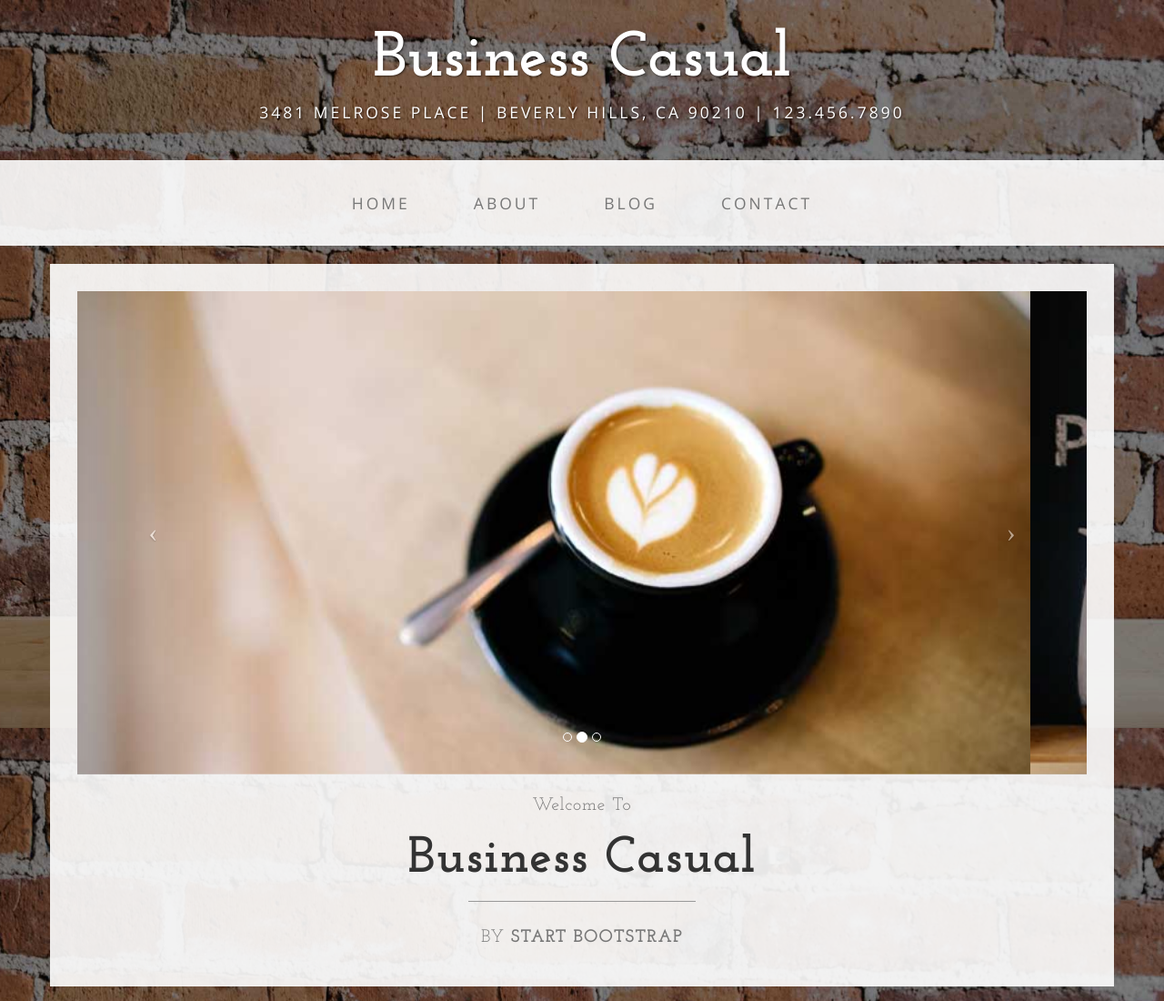
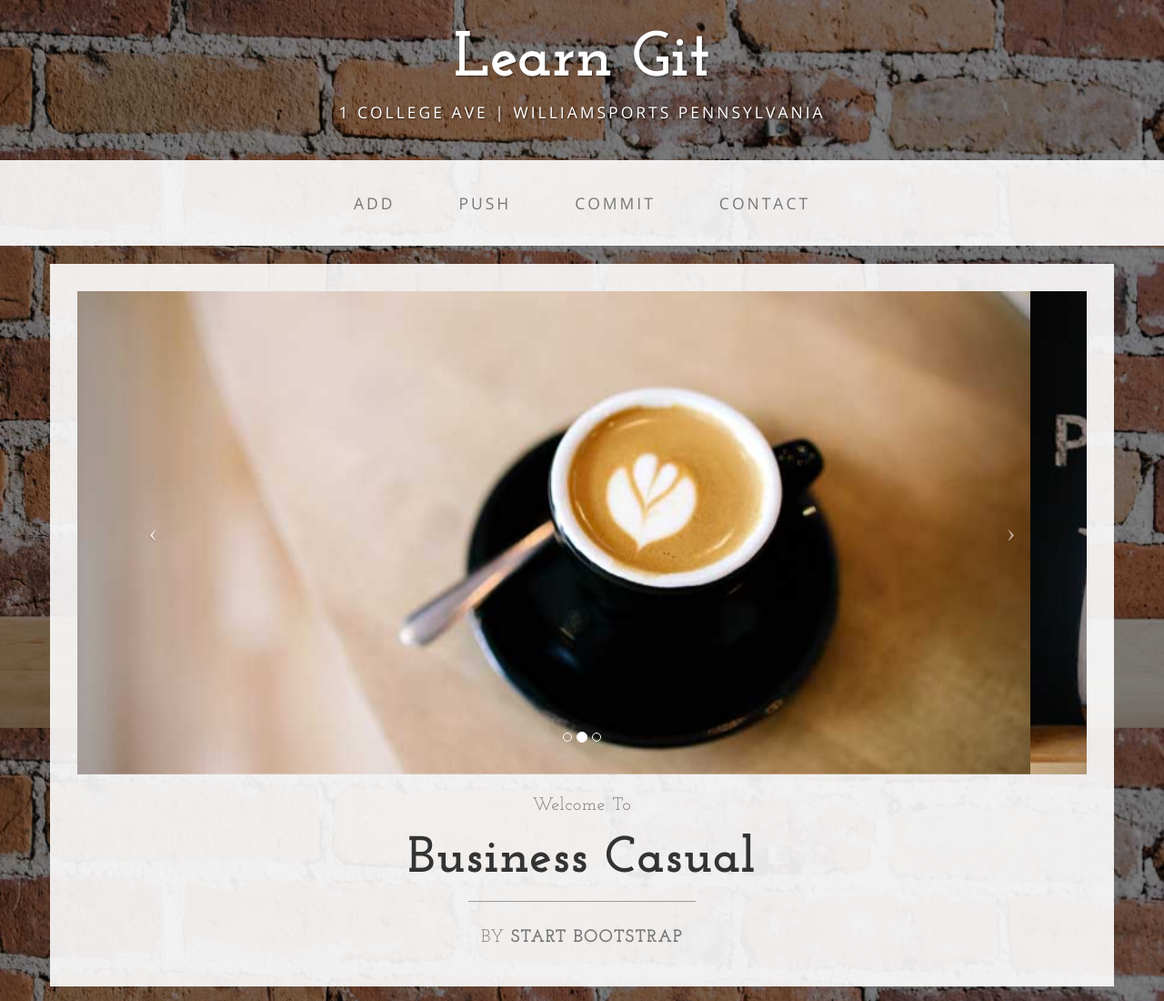
Before and after one commit to connorstern/learn_git, a plain HTML site: page index.html in a window 1280 px wide. Shown: the top 1100 px of the page at 91% size. Drawn offline with nearby package versions, Linux system fonts and the light colour scheme.

Commit message:
changed title, heading, address, navigation

```diff
--- a/index.html
+++ b/index.html
@@ -9,7 +9,7 @@
     <meta name="description" content="">
     <meta name="author" content="">
 
-    <title>Business Casual - Start Bootstrap Theme</title>
+    <title>Learn Git</title>
 
     <!-- Bootstrap Core CSS -->
     <link href="css/bootstrap.min.css" rel="stylesheet">
@@ -32,8 +32,8 @@
 
 <body>
 
-    <div class="brand">Business Casual</div>
-    <div class="address-bar">3481 Melrose Place | Beverly Hills, CA 90210 | 123.456.7890</div>
+    <div class="brand">Learn Git</div>
+    <div class="address-bar">1 College Ave | Williamsports Pennsylvania</div>
 
     <!-- Navigation -->
     <nav class="navbar navbar-default" role="navigation">
@@ -53,13 +53,13 @@
             <div class="collapse navbar-collapse" id="bs-example-navbar-collapse-1">
                 <ul class="nav navbar-nav">
                     <li>
-                        <a href="index.html">Home</a>
+                        <a href="index.html">Add</a>
                     </li>
                     <li>
-                        <a href="about.html">About</a>
+                        <a href="about.html">Push</a>
                     </li>
                     <li>
-                        <a href="blog.html">Blog</a>
+                        <a href="blog.html">Commit</a>
                     </li>
                     <li>
                         <a href="contact.html">Contact</a>
```
